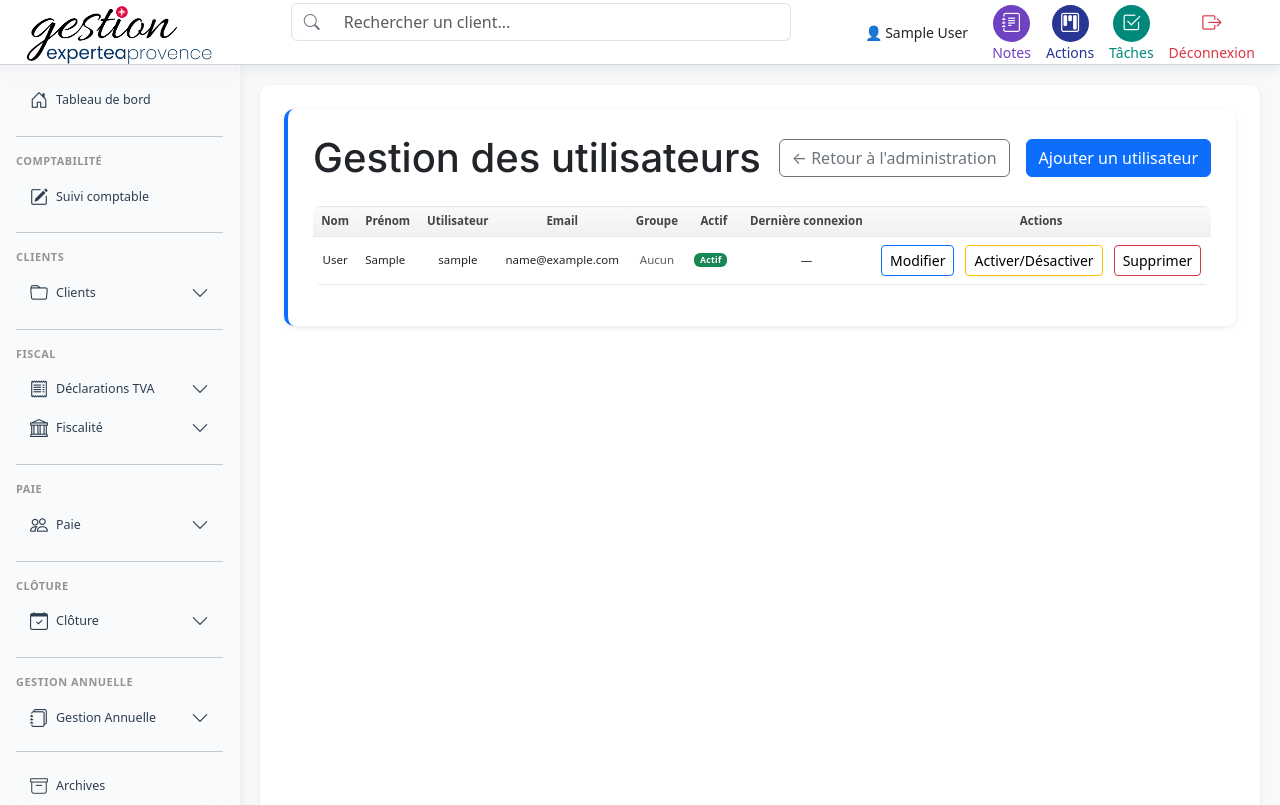
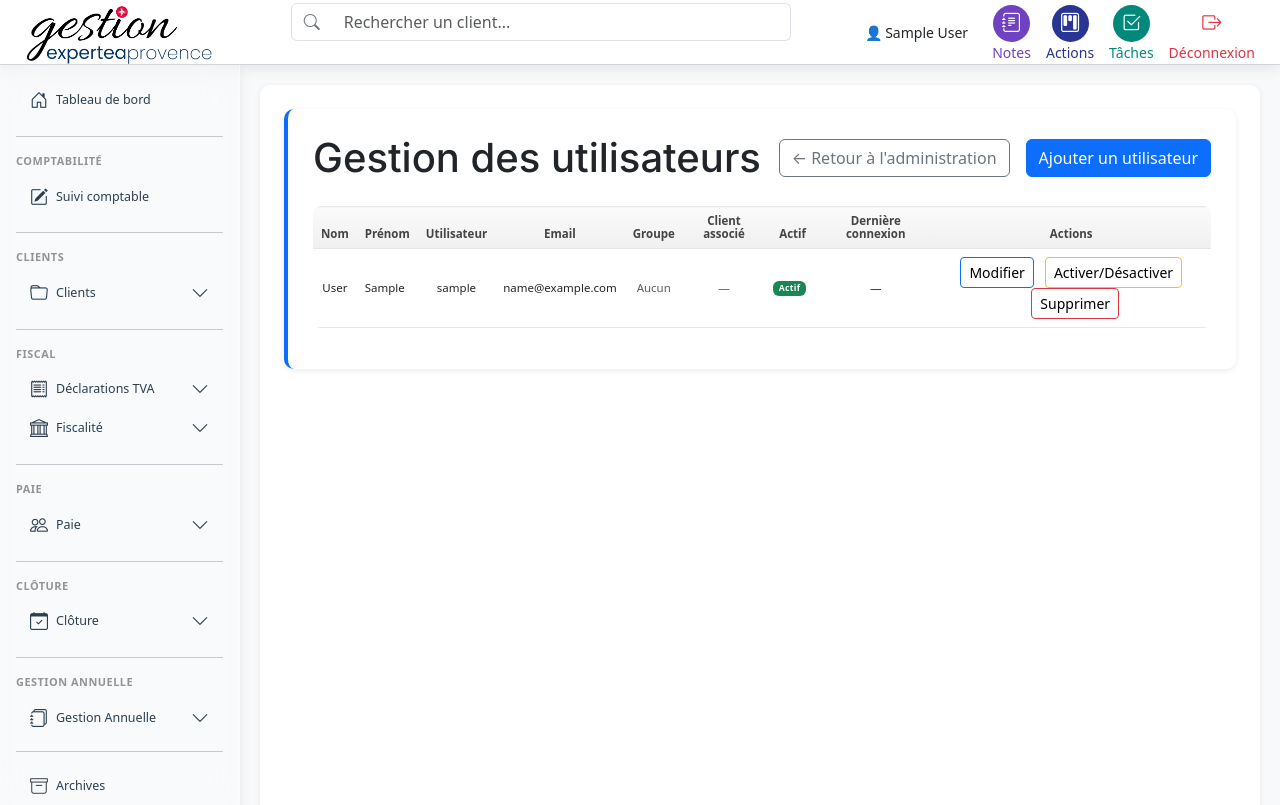
Before and after one commit to gersonperesrosa-tech/cabinet_compta, a Django app: page /admin-panel/users/ in a window 1280 px wide. Run offline with Django 5.2, Linux system fonts and the light colour scheme; the visitor is signed in with stand-in values (Sample User, id 1); data comes from the database, SQL or seed files in the repository; data that the repository does not hold is empty; some libraries are stand-ins or nearby versions.

Commit message:
Ajout colonne client associé dans gestion des utilisateurs

```diff
--- a/administration/templates/administration/users_list.html
+++ b/administration/templates/administration/users_list.html
@@ -25,6 +25,7 @@
             <th>Utilisateur</th>
             <th>Email</th>
             <th>Groupe</th>
+            <th>Client associé</th>   <!-- 🔥 Nouvelle colonne -->
             <th>Actif</th>
             <th>Dernière connexion</th>
             <th>Actions</th>
@@ -68,6 +69,15 @@
                 {% endfor %}
             </td>
 
+            <!-- 🔥 Client associé (affichage simple) -->
+            <td>
+                {% if u.client %}
+                    {{ u.client.numero }} – {{ u.client.nom }}
+                {% else %}
+                    <span class="text-muted">—</span>
+                {% endif %}
+            </td>
+
             <!-- Actif -->
             <td>
                 {% if u.is_active %}
@@ -98,7 +108,7 @@
 </table>
 
 </section>
-<!-- Tri dynamique sur toutes les colonnes -->
+
 <script>
 document.querySelectorAll("table thead th").forEach((header, index) => {
     header.style.cursor = "pointer";
```
